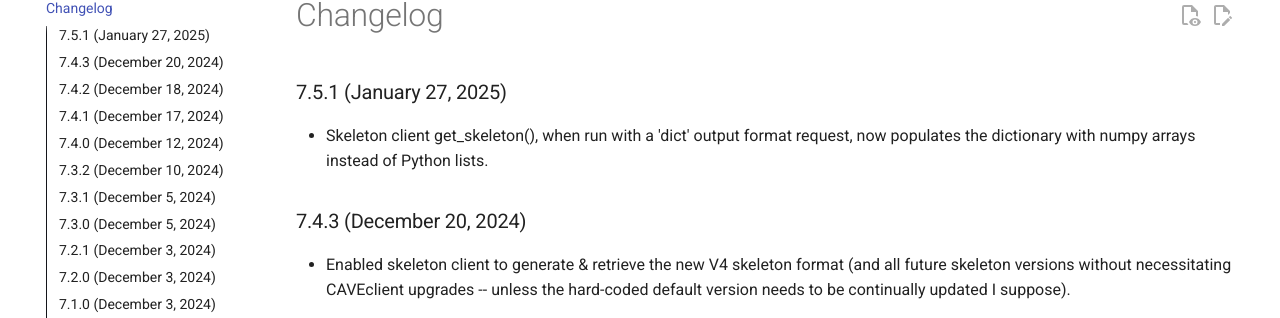
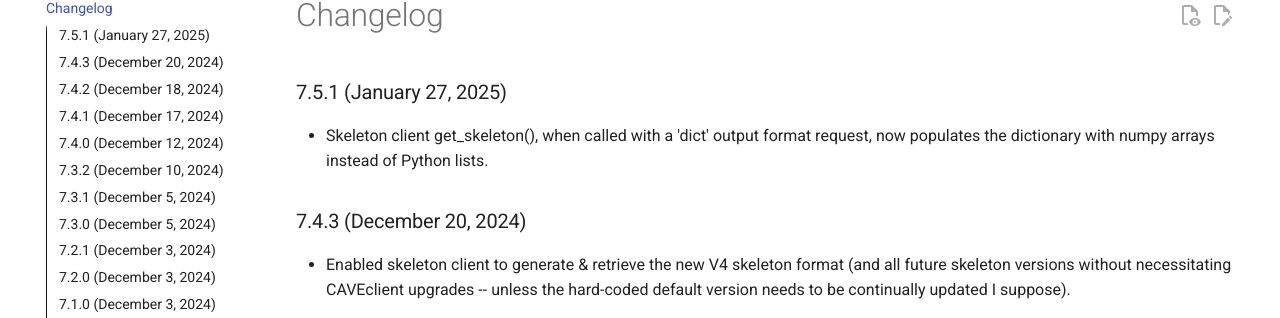
Before and after one commit to CAVEconnectome/CAVEclient, an MkDocs documentation site: the page built from docs/changelog.md, in a window 1280 px wide and 900 px high. Shown: the part 151-469 px from the top of the window. Built offline with MkDocs 1.6.1 and Material for MkDocs 9.7.7, drawn with Linux system fonts in a browser that asks for light colours; comment, search, counter and statistics services are not loaded.

Commit message:
Update changelog.md

```diff
--- a/docs/changelog.md
+++ b/docs/changelog.md
@@ -2,7 +2,7 @@
 title: Changelog
 ---
 ## 7.5.1 (January 27, 2025)
-- Skeleton client get_skeleton(), when run with a 'dict' output format request, now populates the dictionary with numpy arrays instead of Python lists.
+- Skeleton client get_skeleton(), when called with a 'dict' output format request, now populates the dictionary with numpy arrays instead of Python lists.
 
 ## 7.4.3 (December 20, 2024)
 - Enabled skeleton client to generate & retrieve the new V4 skeleton format (and all future skeleton versions without necessitating CAVEclient upgrades -- unless the hard-coded default version needs to be continually updated I suppose).
```
